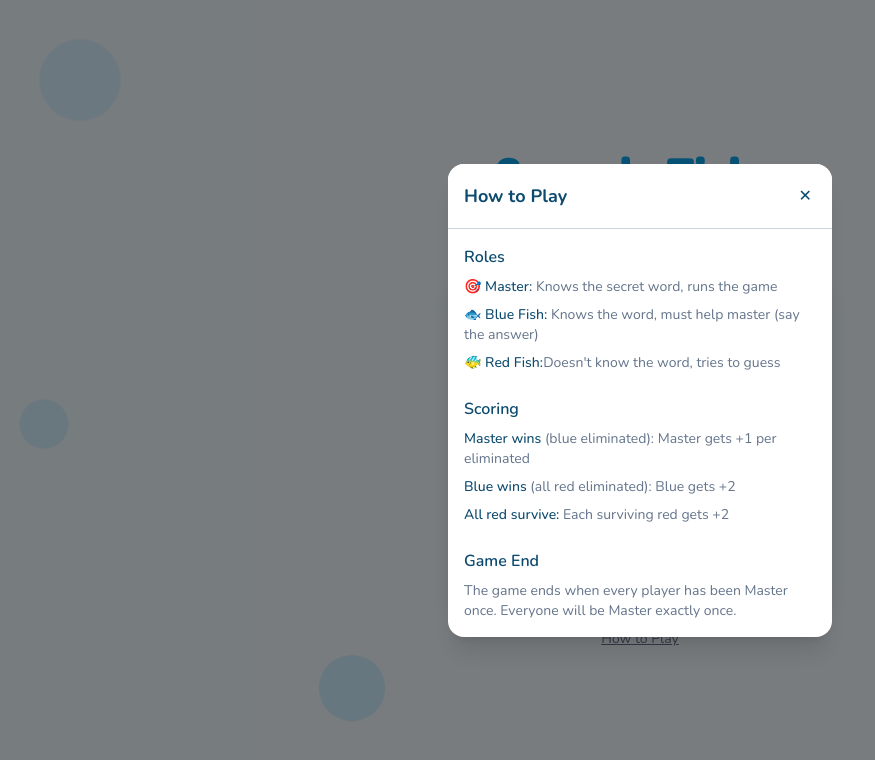
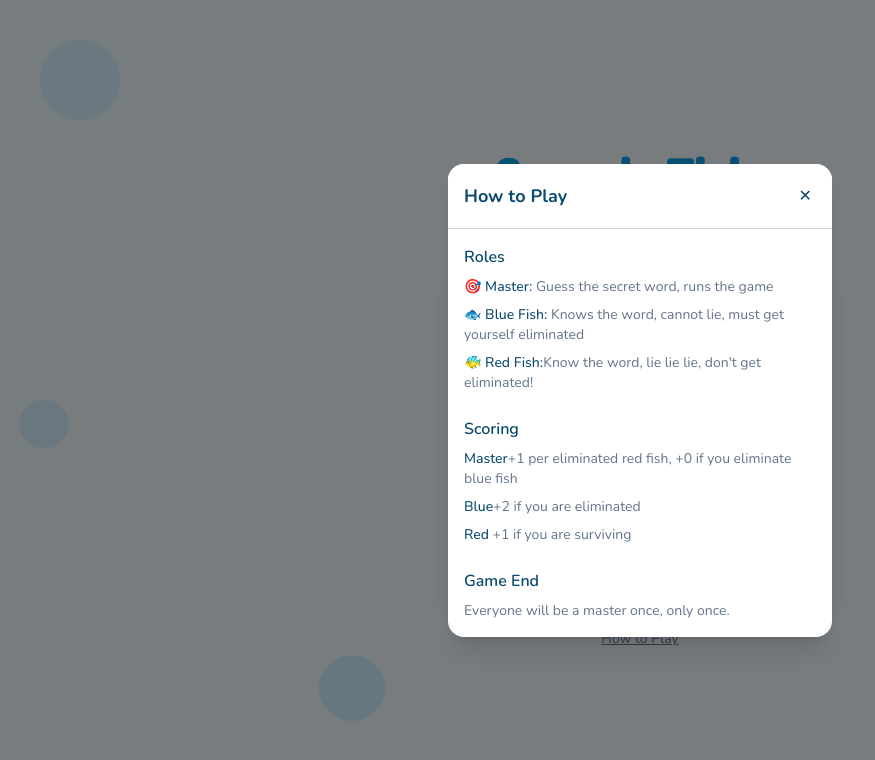
Before and after one commit to kavinddd/sounds-fishy-ts, a React (Vite) app in the folder apps/frontend/: page / in a window 1280 px wide. Both pictures are taken after a click on the button "How to Play". Shown: the top 760 px of the page, without its empty margins (0-875 px from the left). Built offline with nearby package versions, Linux system fonts and the light colour scheme; no server answers.

Commit message:
fix: rule dialog wording

```diff
--- a/apps/frontend/src/components/GameRulesDialog.tsx
+++ b/apps/frontend/src/components/GameRulesDialog.tsx
@@ -17,10 +17,7 @@ export function GameRulesDialog({ isOpen, onClose }: GameRulesDialogProps) {
       >
         <div className="flex items-center justify-between p-4 border-b border-border sticky top-0 bg-surface">
           <h2 className="text-lg font-bold text-text">How to Play</h2>
-          <button
-            onClick={onClose}
-            className="p-1 hover:bg-background rounded"
-          >
+          <button onClick={onClose} className="p-1 hover:bg-background rounded">
             ✕
           </button>
         </div>
@@ -30,16 +27,16 @@ export function GameRulesDialog({ isOpen, onClose }: GameRulesDialogProps) {
             <h3 className="font-semibold text-text mb-2">Roles</h3>
             <ul className="space-y-2 text-sm text-text-light">
               <li>
-                <span className="font-medium text-text">🎯 Master:</span> Knows the
-                secret word, runs the game
+                <span className="font-medium text-text">🎯 Master:</span> Guess
+                the secret word, runs the game
               </li>
               <li>
-                <span className="font-medium text-text">🐟 Blue Fish:</span> Knows
-                the word, must help master (say the answer)
+                <span className="font-medium text-text">🐟 Blue Fish:</span>{" "}
+                Knows the word, cannot lie, must get yourself eliminated
               </li>
               <li>
                 <span className="font-medium text-text">🐠 Red Fish:</span>
-                Doesn&apos;t know the word, tries to guess
+                Know the word, lie lie lie, don't get eliminated!
               </li>
             </ul>
           </section>
@@ -48,16 +45,16 @@ export function GameRulesDialog({ isOpen, onClose }: GameRulesDialogProps) {
             <h3 className="font-semibold text-text mb-2">Scoring</h3>
             <ul className="space-y-2 text-sm text-text-light">
               <li>
-                <span className="font-medium text-text">Master wins</span> (blue
-                eliminated): Master gets +1 per eliminated
+                <span className="font-medium text-text">Master</span>
+                +1 per eliminated red fish, +0 if you eliminate blue fish
               </li>
               <li>
-                <span className="font-medium text-text">Blue wins</span> (all red
-                eliminated): Blue gets +2
+                <span className="font-medium text-text">Blue</span>
+                +2 if you are eliminated
               </li>
               <li>
-                <span className="font-medium text-text">All red survive:</span>{" "}
-                Each surviving red gets +2
+                <span className="font-medium text-text">Red</span> +1 if you are
+                surviving
               </li>
             </ul>
           </section>
@@ -65,8 +62,7 @@ export function GameRulesDialog({ isOpen, onClose }: GameRulesDialogProps) {
           <section>
             <h3 className="font-semibold text-text mb-2">Game End</h3>
             <p className="text-sm text-text-light">
-              The game ends when every player has been Master once. Everyone will
-              be Master exactly once.
+              Everyone will be a master once, only once.
             </p>
           </section>
         </div>
```
